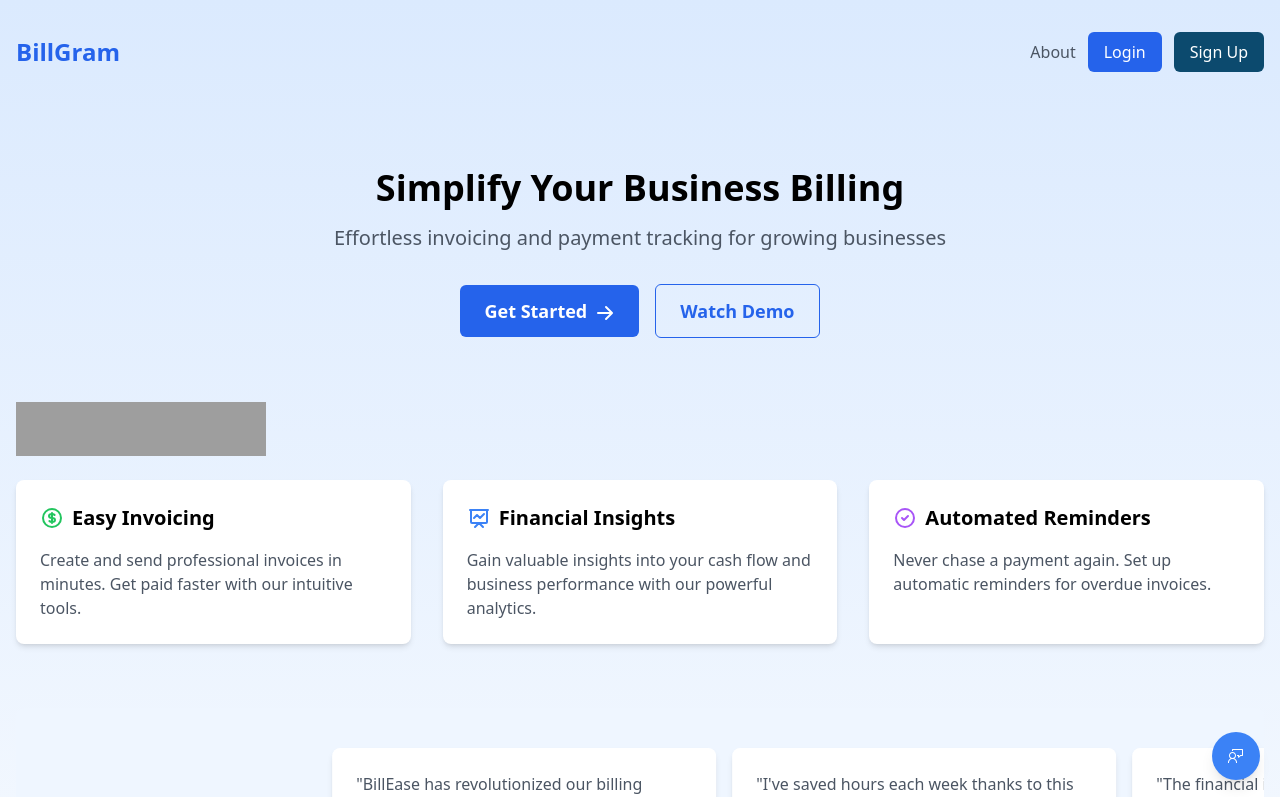
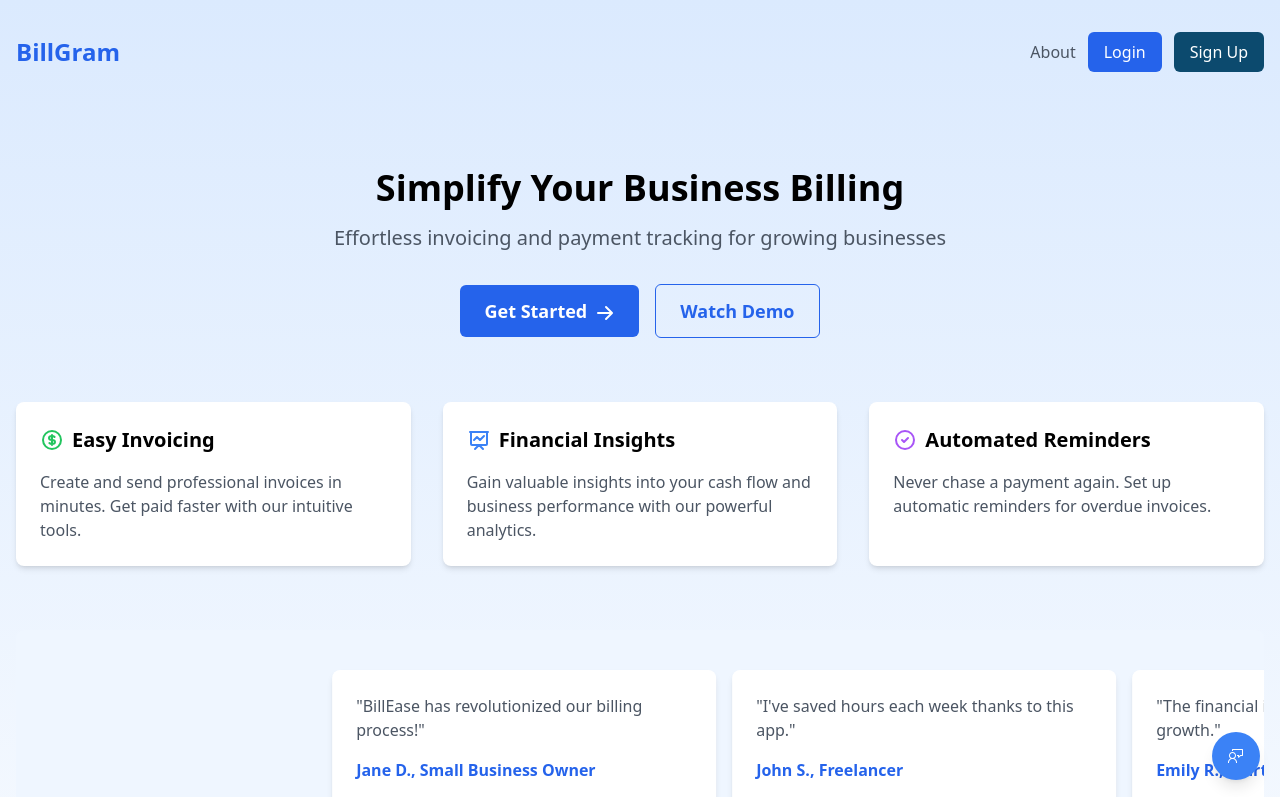
Before and after one commit to gitaman69/business-portal-app, a React (Create React App) app in the folder frontend/: page / in a window 1280 px wide. Shown: the top 797 px of the page. Built offline with nearby package versions, Linux system fonts and the light colour scheme; grey boxes are pictures that could not be loaded.

Commit message:
product hunt undo

```diff
--- a/frontend/src/Components/LandingPage/LandingPage.jsx
+++ b/frontend/src/Components/LandingPage/LandingPage.jsx
@@ -94,13 +94,6 @@ const LandingPage = () => {
               Watch Demo
             </a>
           </button>
-        </section>
-
-        {/* Product Hunt Badge */}
-        <section className="text-center my-6">
-          <a href="https://www.producthunt.com/posts/billgram?embed=true&utm_source=badge-featured&utm_medium=badge&utm_souce=badge-billgram" target="_blank">
-            <img src="https://api.producthunt.com/widgets/embed-image/v1/featured.svg?post_id=844725&theme=light&t=1738650863622" alt="BillGram - Effortless invoicing & payment tracking for growing business | Product Hunt" style={{ width: '250px', height: '54px' }} />
-          </a>
         </section>
 
         <section className="grid md:grid-cols-3 gap-8 mb-16">
```
